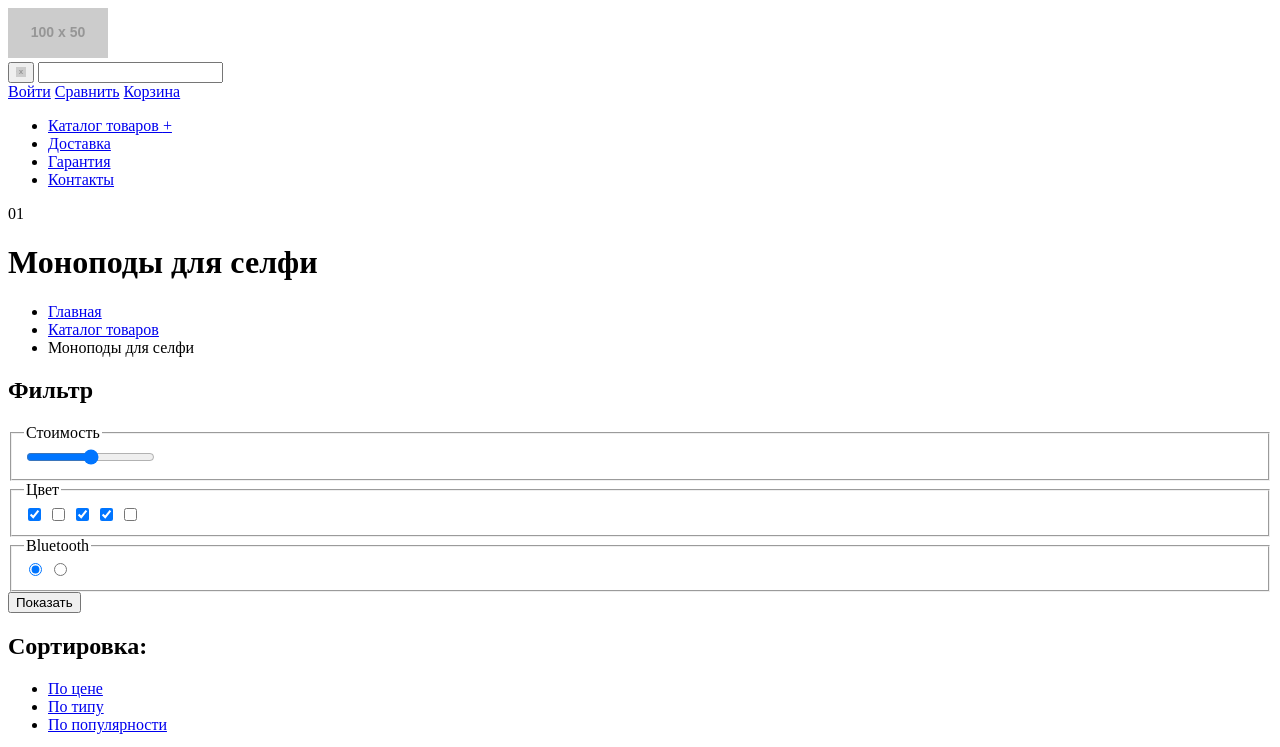
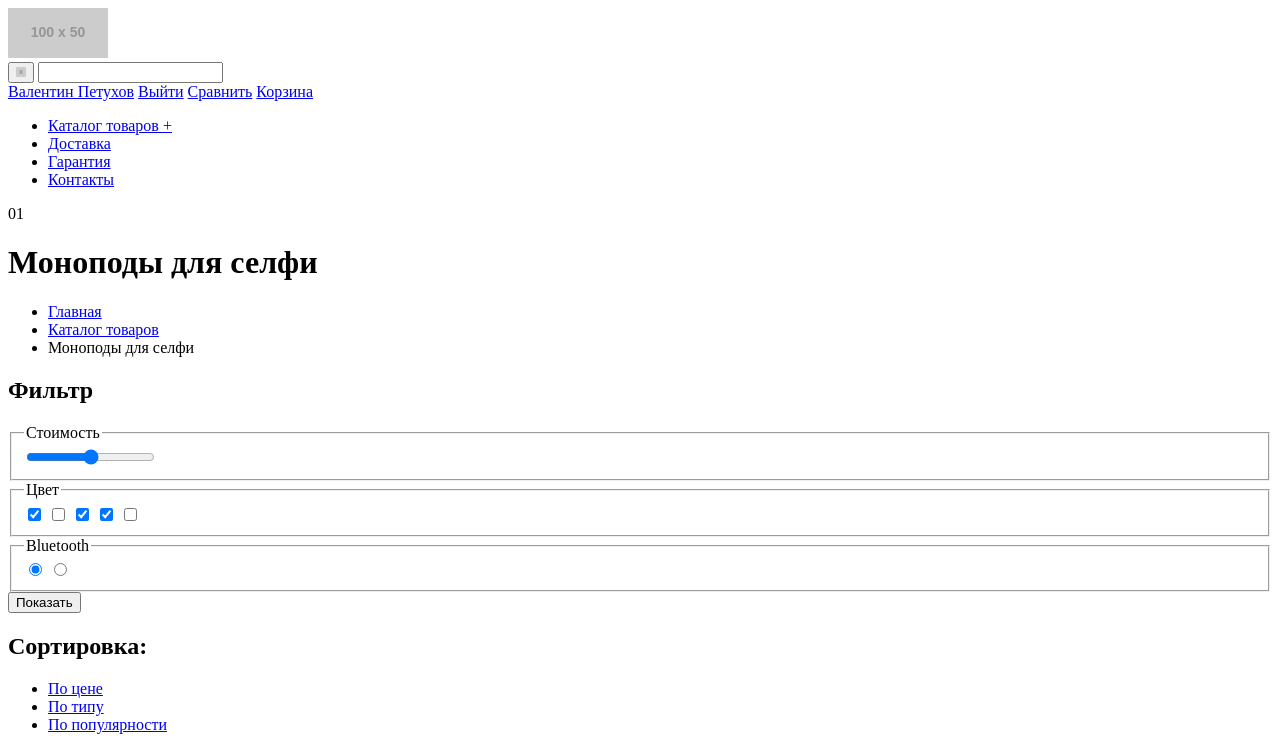
Before and after one commit to Mag0dan/239123-device, a plain HTML site: page catalog.html in a window 1280 px wide. Shown: the top 747 px of the page. Drawn offline with Linux system fonts and the light colour scheme; placeholder pictures from the web are drawn by us.

Commit message:
В каталоге добавил юзера и кнопку "выйти"

```diff
--- a/catalog.html
+++ b/catalog.html
@@ -17,7 +17,8 @@
           <input type="search" name="search">
         </form>
         <div class="user-block">
-            <a class="enter" href="#">Войти</a>
+            <a class="profile" href="#">Валентин Петухов</a>
+            <a class="exit" href="#">Выйти</a>
             <a class="compare" href="#">Сравнить</a>
             <a class="basket" href="#">Корзина</a>
         </div>
```
